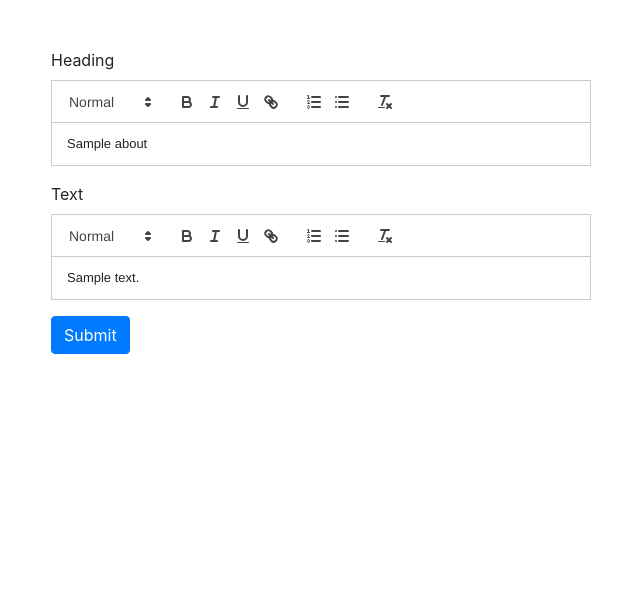
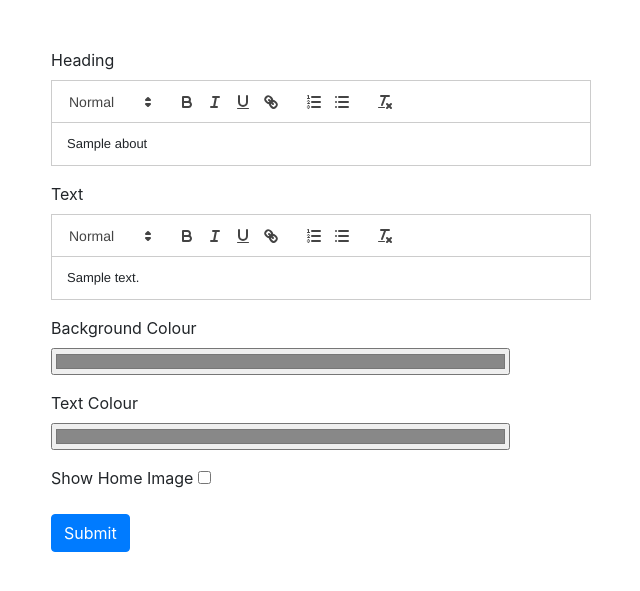
Before and after one commit to KingsleyBell/anna_website, a Python web app: template app/templates/admin/edit_about.html in a window 1280 px wide. Shown: the top 591 px of the page, without its empty margins (319-959 px from the left). Run offline with Jinja, Linux system fonts and the light colour scheme; the template is opened without the code that fills it: most values are stand-ins (such as "Sample title", 1, 10 or a date in 2020); some libraries are stand-ins or nearby versions.

Commit message:
Make text and background colours editable & make home image hideable.

```diff
--- a/app/routes/admin.py
+++ b/app/routes/admin.py
@@ -192,9 +192,15 @@ def admin_about():
     if request.method == 'POST':
         about_heading = request.form.get('heading')
         about_txt = request.form.get('text')
+        background_colour = request.form.get('backgroundColour')
+        text_colour = request.form.get('textColour')
+        show_home_image = request.form.get('showHomeImage')
 
         about_json['heading'] = about_heading
         about_json['text'] = about_txt
+        about_json['background_colour'] = background_colour
+        about_json['text_colour'] = text_colour
+        about_json['show_home_image'] = show_home_image
 
         update_db_file(about_path, about_json)
 
--- a/app/templates/admin/edit_about.html
+++ b/app/templates/admin/edit_about.html
@@ -11,9 +11,11 @@
 
   <!-- Include Quill stylesheets -->
   <link rel="canonical" href="https://quilljs.com/standalone/snow/">
-  <link type="application/atom+xml" rel="alternate" href="https://quilljs.com/feed.xml" title="Quill - Your powerful rich text editor" />
-  <link rel="stylesheet" href="https://cdnjs.cloudflare.com/ajax/libs/KaTeX/0.7.1/katex.min.css" />
-  <link rel="stylesheet" href="https://cdnjs.cloudflare.com/ajax/libs/highlight.js/9.12.0/styles/monokai-sublime.min.css" />
+  <link type="application/atom+xml" rel="alternate" href="https://quilljs.com/feed.xml"
+        title="Quill - Your powerful rich text editor"/>
+  <link rel="stylesheet" href="https://cdnjs.cloudflare.com/ajax/libs/KaTeX/0.7.1/katex.min.css"/>
+  <link rel="stylesheet"
+        href="https://cdnjs.cloudflare.com/ajax/libs/highlight.js/9.12.0/styles/monokai-sublime.min.css"/>
   <link href="https://cdn.quilljs.com/1.0.0/quill.snow.css" rel="stylesheet">
 </head>
 <body>
@@ -34,6 +36,20 @@
             <div id="snow-container-text"></div>
           </div>
           <input type="text" style="display: none;" id="text" name="text">
+        </div>
+        <div class="form-group">
+          <label>Background Colour</label>
+          <input type="color" name="backgroundColour" id="backgroundColour" onchange="clickColor(0, -1, -1, 5)"
+                 value="{{ about.background_colour }}" style="width:85%;">
+        </div>
+        <div class="form-group">
+          <label>Text Colour</label>
+          <input type="color" name="textColour" id="textColour" onchange="clickColor(0, -1, -1, 5)"
+                 value="{{ about.text_colour }}" style="width:85%;">
+        </div>
+        <div class="form-group">
+          <label>Show Home Image</label>
+          <input type="checkbox" {% if about.show_home_image %}checked{% endif %} name="showHomeImage">
         </div>
         <button type="submit" class="btn btn-primary mb-2">Submit</button>
       </form>
```
Also changed, not shown: app/routes/main.py (+7 -2 lines), app/static/css/main.css (+0 -13 lines), app/templates/base.html (+14 -0 lines), app/templates/index.html (+7 -5 lines).
